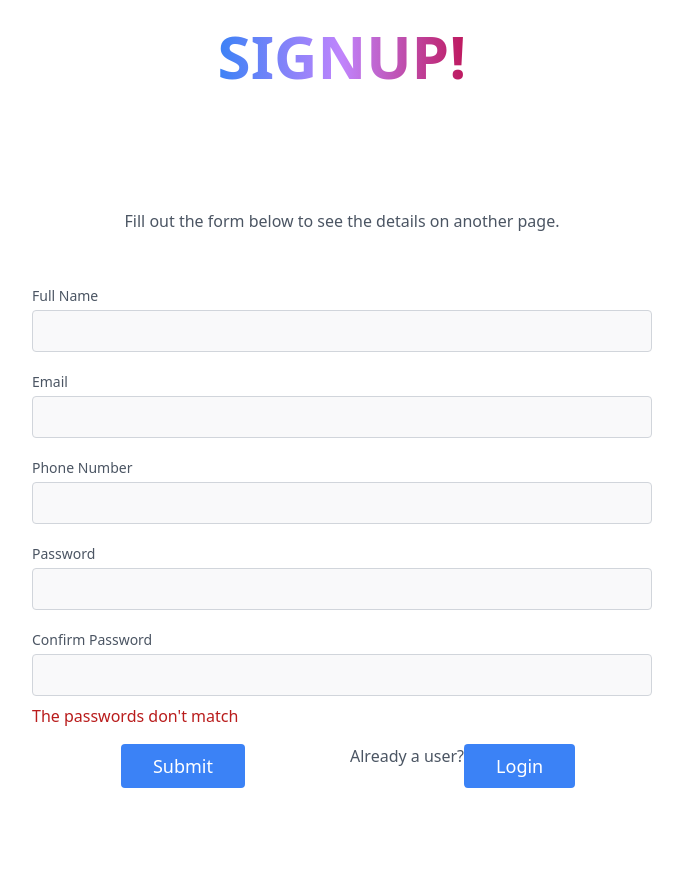
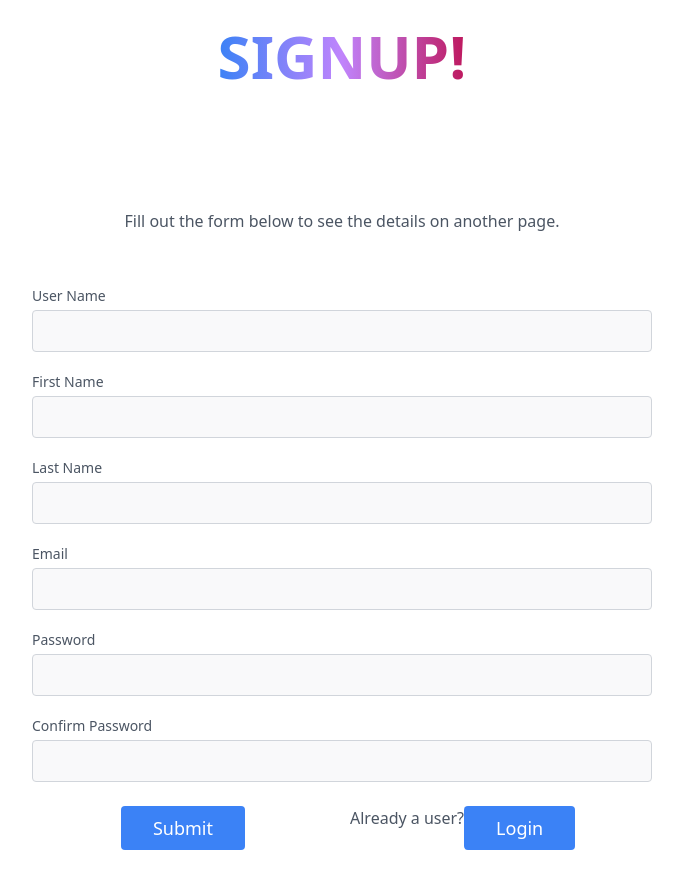
Before and after one commit to Fareed95/RANDOM, a Next.js app in the folder frontend/: page /Signup in a window 1280 px wide. Shown: the top 888 px of the page, without its empty margins (298-981 px from the left). Built offline with nearby package versions, Linux system fonts and the light colour scheme.

Commit message:
mera kaam sort hai bhai

```diff
--- a/frontend/src/app/(route)/Display/page.jsx
+++ b/frontend/src/app/(route)/Display/page.jsx
@@ -19,10 +19,11 @@ const [data,setdata]=useState([])
 
 useEffect(()=>{
 const getData=async()=>{
-  const query = await fetch('http://127.0.0.1:8000/formslist')
+  const query = await fetch('http://127.0.0.1:8000/users')
   const resp = await query.json()
   // console.log(resp)
   setdata(resp)
+
 }
 getData()
 },[])
@@ -30,7 +31,7 @@ getData()
   const InfoPage=(a)=>{
     if(a){
     router.push(`Main/${a}`)
-  console.log("hello",a)}
+  console.log("id is",a)}
 else{
   alert("no data available")
 }
@@ -43,18 +44,13 @@ else{
     <div className=' flex text-center flex-col '>
   {data&& data.length&& data.map((item)=>(
     <div >
-<div key={item}><Card className=" hover:bg-slate-100 transition delay-150 ease-out" onClick={()=>InfoPage(item?.form_id)}>
+<div key={item.id}><Card className=" hover:bg-slate-100 transition delay-150 ease-out" onClick={()=>InfoPage(item?.id)}>
   <CardHeader>
-    <CardTitle> Name: {item?.name}</CardTitle>
-    <CardDescription>Email: {item?.email}</CardDescription>
+    <CardTitle> Name: {item?.first_name}</CardTitle>
+    <CardDescription>UserName: {item?.username}</CardDescription>
+
   </CardHeader>
-  <CardContent>
-  Phone Number: {item?.phone}
-  </CardContent>
-  <CardContent>
-  Address: {item?.address}
-  </CardContent>
-
+  <CardContent> Email:{item?.email}</CardContent>
 </Card>
 
       <br></br></div>
--- a/frontend/src/app/(route)/Main/[int]/page.jsx
+++ b/frontend/src/app/(route)/Main/[int]/page.jsx
@@ -5,7 +5,7 @@ function page(params) {
   const [data,setdata]=useState([])
   useEffect(()=>{
     const getData=async()=>{
-      const query = await fetch(`http://127.0.0.1:8000/formslist/${params?.params?.int}`)
+      const query = await fetch(`http://127.0.0.1:8000/users/${params?.params?.int}`)
       const resp = await query.json()
       // console.log(resp)
       setdata(resp)
@@ -19,13 +19,16 @@ function page(params) {
       <div className="bg-white p-8 rounded shadow-md w-full max-w-sm">
         <h1 className="text-2xl font-bold mb-6 text-center">User Details</h1>
         <p className="mb-4">
-          <span className="font-semibold">Name:</span> {data?.name}
+          <span className="font-semibold">UserName:</span> {data?.username}
+        </p>
+        <p className="mb-4">
+          <span className="font-semibold">First Name:</span> {data.first_name}
+        </p>
+        <p className="mb-4">
+          <span className="font-semibold">Last Name:</span> {data?.last_name}
         </p>
         <p className="mb-4">
           <span className="font-semibold">Email:</span> {data.email}
-        </p>
-        <p className="mb-4">
-          <span className="font-semibold">Phone Number:</span> {data.phone}
         </p>
       </div>
     </div>
--- a/frontend/src/app/(route)/Signup/page.jsx
+++ b/frontend/src/app/(route)/Signup/page.jsx
@@ -1,30 +1,39 @@
 "use client";
+
 import Link from "next/link";
 import { useRouter } from "next/navigation";
 import { useState } from 'react';
 
 function FormPage() {
     const router = useRouter();
-
+    const [confirmp, setConfirmp] = useState(""); // Fixed state naming
     const [formData, setFormData] = useState({
         username: "",
         email: "",
-        password: ""
+        password: "",
+        first_name:"",
+        last_name:""
     });
 
     const handleChange = (e) => {
         const { name, value } = e.target;
+        if (['username', 'email', 'password','last_name','first_name'].includes(name)) {
             setFormData({
                 ...formData,
                 [name]: value
             });
+        }
+    };
+
+    const Cpass = (e) => {
+        setConfirmp(e.target.value); // Update confirm password state
     };
 
     const handleSubmit = async (e) => {
         e.preventDefault();
-        const { password, Cpassword } = formData;
+        const { password } = formData;
 
-        if (password !== Cpassword) {
+        if (password !== confirmp) { // Use confirmp here
             alert("Passwords do not match!");
             return;
         }
@@ -37,9 +46,12 @@ function FormPage() {
                 },
                 body: JSON.stringify(formData),
             });
-
-            if (response.ok) {
+            if (formData.username == "" || formData.password == ""||formData.email == ""){
+                alert("please fill the form first")
+            }
+            else if (response.ok) {
                 console.log('Form submitted successfully!');
+                console.log(formData)
                 router.push('/Display'); // Redirect to Display page
             } else {
                 console.log('Failed to submit the form');
@@ -49,7 +61,7 @@ function FormPage() {
         }
     };
 
-    const { password, Cpassword } = formData;
+    const { password } = formData;
 
     return (
         <div>
@@ -69,8 +81,20 @@ function FormPage() {
                             <div className="flex flex-wrap -m-2">
                                 <div className="p-2 w-full">
                                     <div className="relative">
-                                        <label htmlFor="name" className="leading-7 text-sm text-gray-600">Full Name</label>
-                                        <input type="text" id="name" name="username" className="w-full bg-gray-100 bg-opacity-50 rounded border border-gray-300 focus:border-indigo-500 focus:bg-white focus:ring-2 focus:ring-indigo-200 text-base outline-none text-gray-700 py-1 px-3 leading-8 transition-colors duration-200 ease-in-out" value={formData.name} onChange={handleChange} />
+                                        <label htmlFor="username" className="leading-7 text-sm text-gray-600">User Name</label>
+                                        <input type="text" id="username" name="username" className="w-full bg-gray-100 bg-opacity-50 rounded border border-gray-300 focus:border-indigo-500 focus:bg-white focus:ring-2 focus:ring-indigo-200 text-base outline-none text-gray-700 py-1 px-3 leading-8 transition-colors duration-200 ease-in-out" value={formData.username} onChange={handleChange} />
+                                    </div>
+                                </div>
+                                <div className="p-2 w-full">
+                                    <div className="relative">
+                                        <label htmlFor="first_name" className="leading-7 text-sm text-gray-600">First Name</label>
+                                        <input type="text" id="first_name" name="first_name" className="w-full bg-gray-100 bg-opacity-50 rounded border border-gray-300 focus:border-indigo-500 focus:bg-white focus:ring-2 focus:ring-indigo-200 text-base outline-none text-gray-700 py-1 px-3 leading-8 transition-colors duration-200 ease-in-out" value={formData.first_name} onChange={handleChange} />
+                                    </div>
+                                </div>
+                                <div className="p-2 w-full">
+                                    <div className="relative">
+                                        <label htmlFor="last_name" className="leading-7 text-sm text-gray-600">Last Name</label>
+                                        <input type="text" id="last_name" name="last_name" className="w-full bg-gray-100 bg-opacity-50 rounded border border-gray-300 focus:border-indigo-500 focus:bg-white focus:ring-2 focus:ring-indigo-200 text-base outline-none text-gray-700 py-1 px-3 leading-8 transition-colors duration-200 ease-in-out" value={formData.last_name} onChange={handleChange} />
                                     </div>
                                 </div>
                                 <div className="p-2 w-full">
@@ -79,12 +103,7 @@ function FormPage() {
                                         <input type="email" id="email" name="email" className="w-full bg-gray-100 bg-opacity-50 rounded border border-gray-300 focus:border-indigo-500 focus:bg-white focus:ring-2 focus:ring-indigo-200 text-base outline-none text-gray-700 py-1 px-3 leading-8 transition-colors duration-200 ease-in-out" value={formData.email} onChange={handleChange} />
                                     </div>
                                 </div>
-                                <div className="p-2 w-full">
-                                    <div className="relative">
-                                        <label htmlFor="phone" className="leading-7 text-sm text-gray-600">Phone Number</label>
-                                        <input type="tel" id="phone" name="phone" className="w-full bg-gray-100 bg-opacity-50 rounded border border-gray-300 focus:border-indigo-500 focus:bg-white focus:ring-2 focus:ring-indigo-200 text-base outline-none text-gray-700 py-1 px-3 leading-8 transition-colors duration-200 ease-in-out" value={formData.phone} onChange={handleChange} />
-                                    </div>
-                                </div>
+
                                 <div className="p-2 w-full">
                                     <div className="relative">
                                         <label htmlFor="password" className="leading-7 text-sm text-gray-600">Password</label>
@@ -94,9 +113,9 @@ function FormPage() {
                                 <div className="p-2 w-full">
                                     <div className="relative">
                                         <label htmlFor="Cpassword" className="leading-7 text-sm text-gray-600">Confirm Password</label>
-                                        <input type="password" id="Cpassword" name="Cpassword" className="w-full bg-gray-100 bg-opacity-50 rounded border border-gray-300 focus:border-indigo-500 focus:bg-white focus:ring-2 focus:ring-indigo-200 text-base outline-none text-gray-700 py-1 px-3 leading-8 transition-colors duration-200 ease-in-out" value={formData.Cpassword} onChange={handleChange} />
-                                        <div className={`${password !== Cpassword ? 'text-red-700' : 'text-white'} mt-2`}>
-                                            The passwords don't match
+                                        <input type="password" id="Cpassword" name="Cpassword" className="w-full bg-gray-100 bg-opacity-50 rounded border border-gray-300 focus:border-indigo-500 focus:bg-white focus:ring-2 focus:ring-indigo-200 text-base outline-none text-gray-700 py-1 px-3 leading-8 transition-colors duration-200 ease-in-out" value={confirmp} onChange={Cpass} />
+                                        <div className={`${password !== confirmp ? 'text-red-700' : 'text-white'} mt-2`}>
+                                            {password !== confirmp && "The passwords don't match"}
                                         </div>
                                     </div>
                                 </div>
@@ -108,7 +127,8 @@ function FormPage() {
                                         <Link href={"/Login"}>
                                             <label className="flex">Already a user?
                                                 <button className="flex mx-auto text-white bg-blue-500 border-0 py-2 px-8 focus:outline-none hover:bg-indigo-600 rounded text-lg">Login</button>
-                                    </label></Link>
+                                            </label>
+                                        </Link>
                                     </div>
                                 </div>
                             </div>
--- a/frontend/src/app/layout.js
+++ b/frontend/src/app/layout.js
@@ -15,11 +15,12 @@ export const metadata = {
 export default function RootLayout({ children }) {
   return (
     <html lang="en">
+      <body className={inter.className}>
       <div className={cn(
           "min-h-screen bg-background font-sans antialiased",
           fontSans.variable
         )}>
-      <body className={inter.className}>{children}</body></div>
+      {children}</div></body>
     </html>
   );
 }
```
Also changed, not shown: frontend/src/app/(route)/Login/page.jsx (+9 -8 lines). Lines whose indentation alone changed are shown as unchanged.
